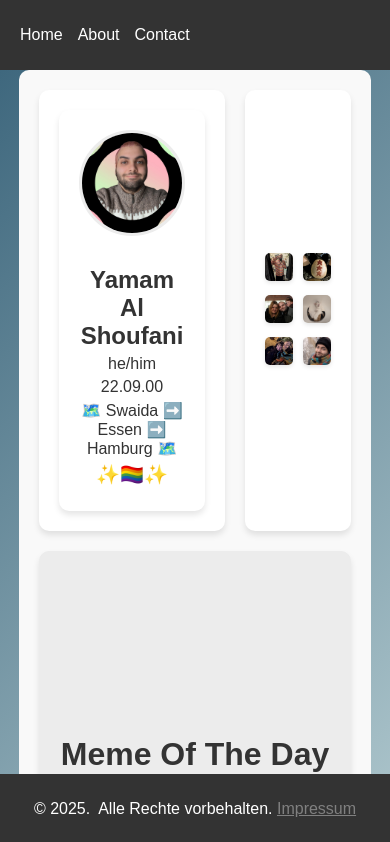
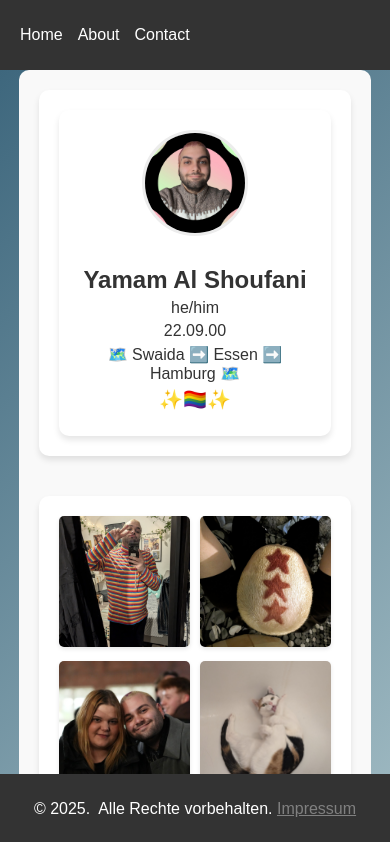
Before and after one commit to Yamam-al/yamam-al, a Nuxt app: page / in a window 390 px wide. Shown: the top 842 px of the page. Built offline with nearby package versions, Linux system fonts and the light colour scheme; no server answers.

Commit message:
added media query for responsitivity

```diff
--- a/pages/index.vue
+++ b/pages/index.vue
@@ -159,4 +159,24 @@ h2 {
   box-shadow: 0 2px 4px rgba(0, 0, 0, 0.1);
   object-fit: cover;
 }
+
+/* Media query for smaller screens */
+@media (max-width: 768px) {
+  .container {
+    grid-template-rows: auto; /* Adapt rows dynamically */
+    grid-template-columns: 1fr; /* Single column */
+    grid-template-areas:
+      "left"
+      "right"
+      "bottom"; /* Stack all sections vertically */
+    height: auto; /* Allow height to grow dynamically */
+  }
+
+  .left-section,
+  .right-section,
+  .bottom-section {
+    grid-column: 1 / -1; /* Each section takes full width */
+    margin-bottom: 20px; /* Add spacing between sections */
+  }
+}
 </style>
```
